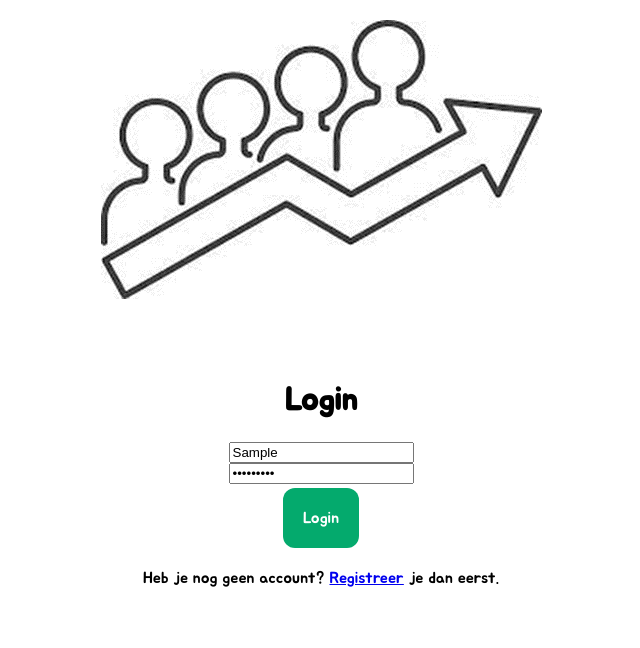
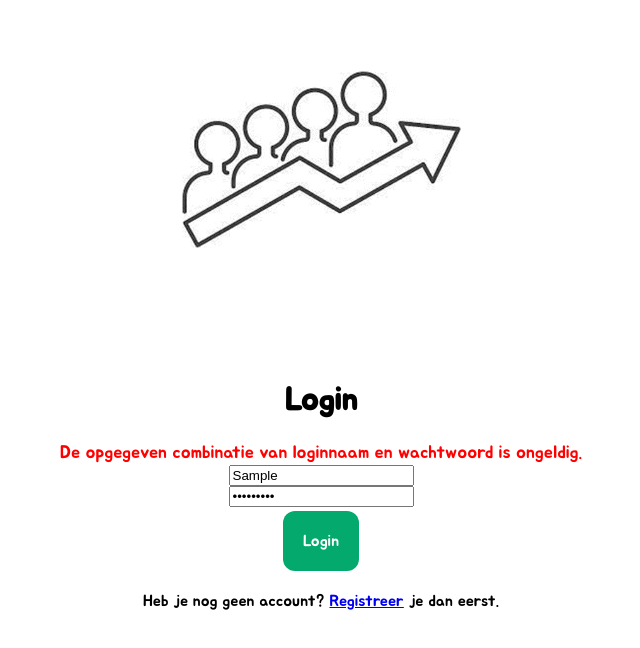
Before and after one commit to 108Nandita/Team-Up, a React (Create React App) app: page / in a window 1280 px wide. Both pictures are taken after typing "Sample", "Sample123" into the empty fields and a click on the button "Login". Shown: the top 648 px of the page, without its empty margins (329-969 px from the left). Built offline with nearby package versions, Linux system fonts and the light colour scheme; no server answers.

Commit message:
Added warning to SignIn page

```diff
--- a/src/pages/signin/SignIn.css
+++ b/src/pages/signin/SignIn.css
@@ -0,0 +1,9 @@
+#logoBuilding {
+    scale: 63%;
+}
+
+.error {
+    color: red;
+    font-size: 18px;
+    min-height: 16px;
+}
--- a/src/pages/signin/SignIn.js
+++ b/src/pages/signin/SignIn.js
@@ -1,14 +1,16 @@
 import React, { useContext, useState } from 'react';
 import { AuthContext } from "../../context/AuthContext";
-import {useNavigate} from 'react-router-dom';
+import { useNavigate } from 'react-router-dom';
 import axios from "axios";
-import {Link} from "react-router-dom";
+import { Link } from "react-router-dom";
 import teamBuildingLogo from '../../assets/TeamBuildingLogo.png'
+import signInStyle from './SignIn.css'
 
 function SignIn() {
 
     const [ username, setUsername ] = useState( "" )
     const [ password, setPassword ] = useState( "" )
+    const [ error, setError ] = useState("")
 
     const navigate = useNavigate();
 
@@ -26,21 +28,23 @@ function SignIn() {
             login( response.data.accessToken )
         } catch ( e ) {
             console.error( e )
+            setError("De opgegeven combinatie van loginnaam en wachtwoord is ongeldig.");
         }
     }
 
     return (
         <body >
-        <header class="outer-container">
-            <div class="inner-container">
-                <img src={teamBuildingLogo} alt="Logo Building" />
+        <header className="outer-container">
+            <div className="inner-container">
+                <img src={teamBuildingLogo} alt="Logo Building" id="logoBuilding"/>
             </div>
         </header>
         <br/>
 
-        <main class="outer-container">
-            <div class="inner-container">
+        <main className="outer-container">
+            <div className="inner-container">
                 <h1>Login</h1>
+                {error && <div className="error">{error}</div>}
                 <form onSubmit={ handleLogin }>
                     <input placeholder="Username" type="username" value={ username } onChange={ e => setUsername( e.target.value ) }/>
                     <br/>
```
Also changed, not shown: src/App.css (line endings or trailing spaces), src/index.css (line endings or trailing spaces).
